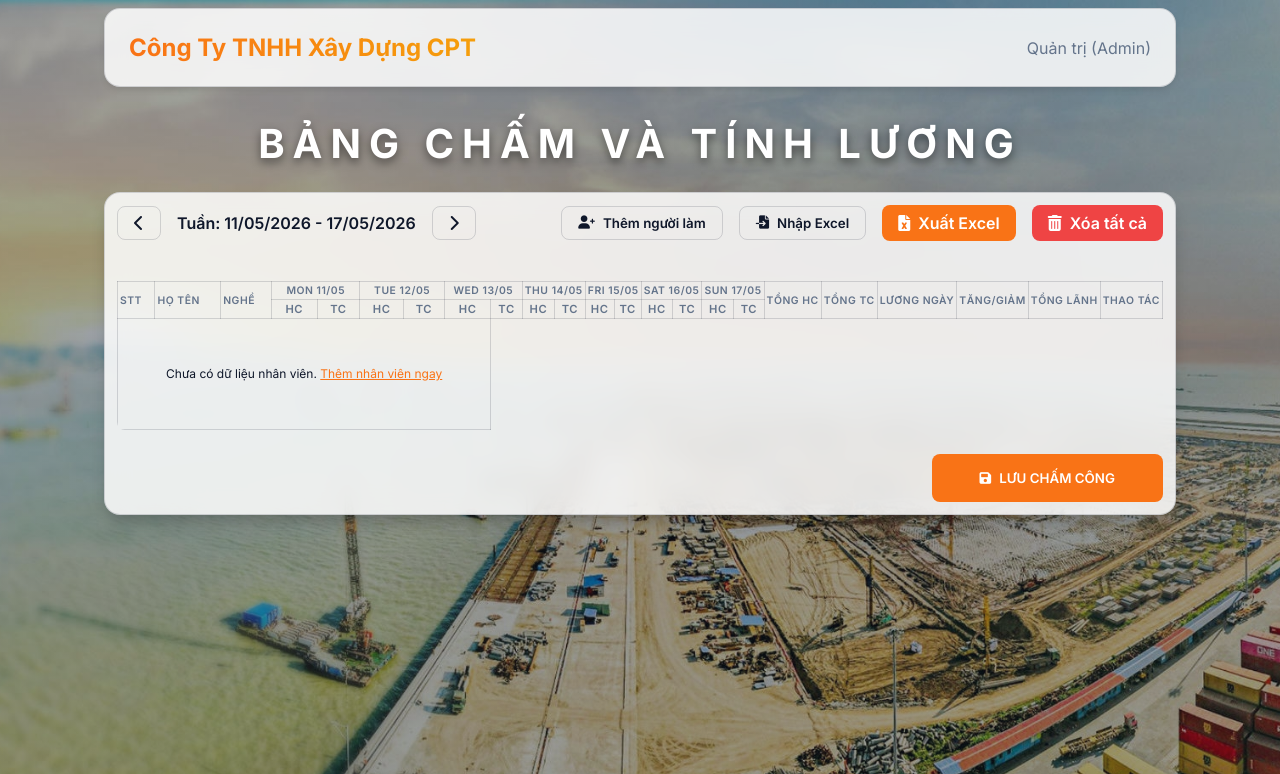
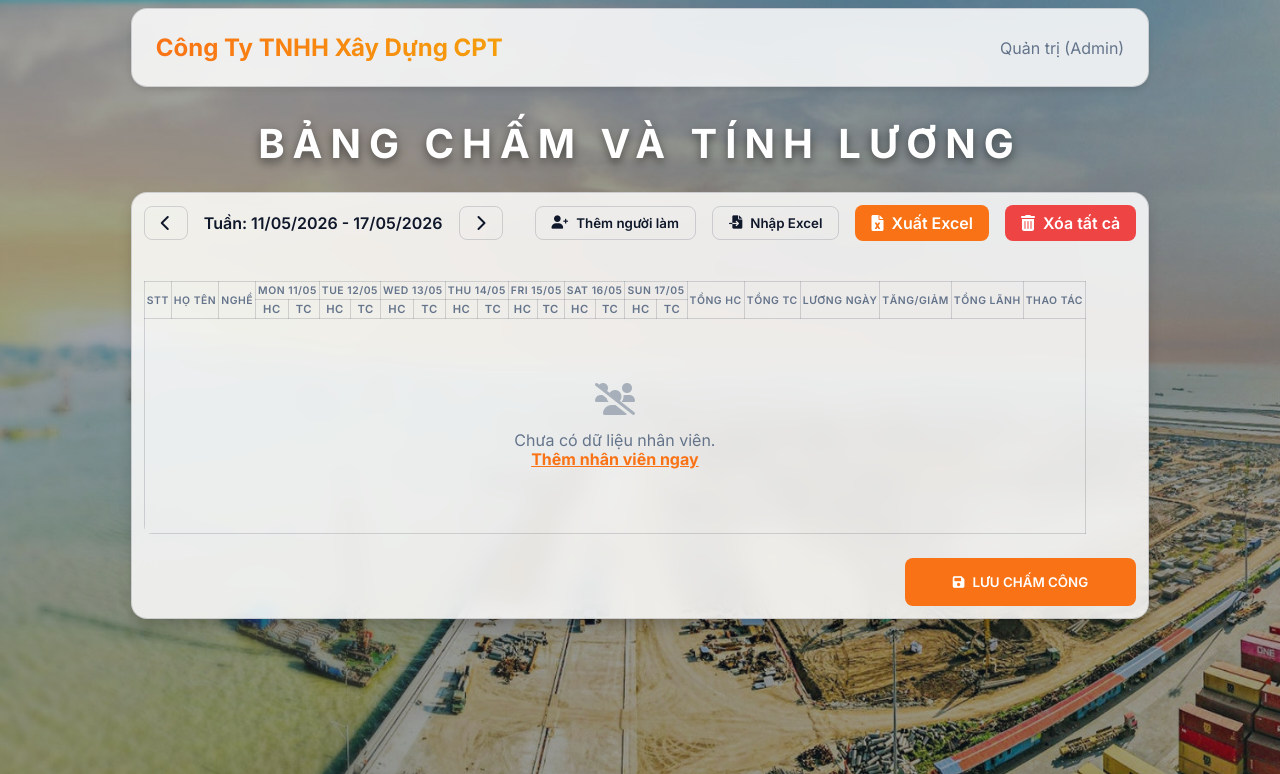
Before and after one commit to bruhhhh978/CPT, a Django app: page / in a window 1280 px wide. Shown: the top 774 px of the page. Run offline with Django 5.2, Linux system fonts and the light colour scheme; data that the repository does not hold is empty.

Commit message:
feat: implement payroll sheet interface with attendance tracking, employee management, and Excel import/export functionality

```diff
--- a/payroll/templates/payroll/payroll_sheet.html
+++ b/payroll/templates/payroll/payroll_sheet.html
@@ -112,10 +112,12 @@
                     </tr>
                     {% empty %}
                     <tr>
-                        <td colspan="{{ dates|length|add:dates|length|add:8 }}"
-                            style="text-align: center; padding: 3rem;">
-                            Chưa có dữ liệu nhân viên. <a href="/admin/payroll/employee/add/"
-                                style="color: var(--primary);">Thêm nhân viên ngay</a>
+                        <td colspan="23"
+                            style="text-align: center; padding: 4rem; color: var(--text-muted); font-size: 1rem;">
+                            <i class="fas fa-users-slash" style="font-size: 2rem; display: block; margin-bottom: 1rem; opacity: 0.5;"></i>
+                            Chưa có dữ liệu nhân viên. <br>
+                            <a href="#" onclick="document.getElementById('add-worker-modal').style.display='block'"
+                                style="color: var(--primary); font-weight: bold; text-decoration: underline;">Thêm nhân viên ngay</a>
                         </td>
                     </tr>
                     {% endfor %}
```
Also changed, not shown: db.sqlite3.
